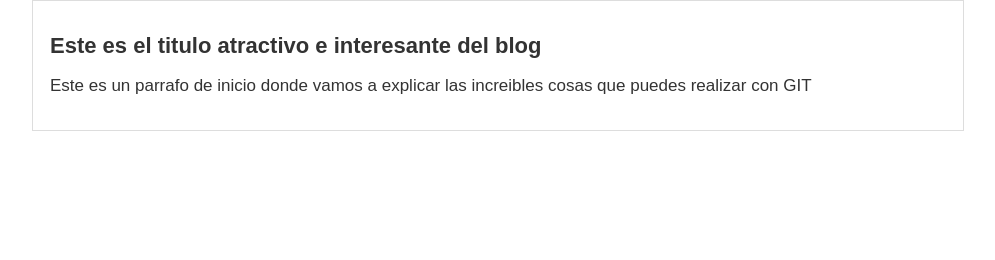
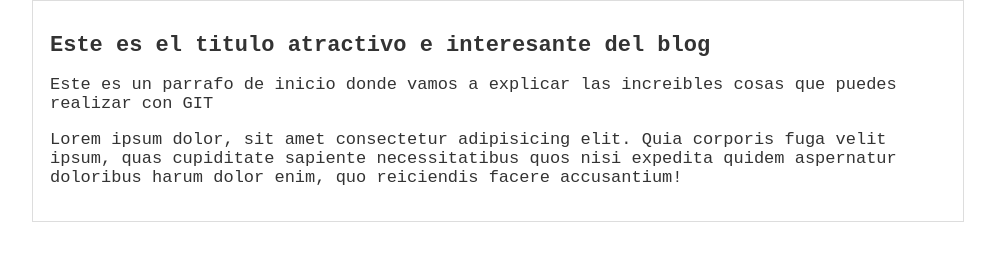
Before and after one commit to JasefHA/HyperBlog, a plain HTML site: page blogspot.html in a window 1280 px wide. Shown: the whole page, without its empty margins (142-1137 px from the left). Drawn offline with Linux system fonts and the light colour scheme.

Commit message:
se agrego parrafo y mejor tipografia

```diff
--- a/blogspot.html
+++ b/blogspot.html
@@ -12,6 +12,9 @@
         <div id="post">
             <h1>Este es el titulo atractivo e interesante del blog</h1>
             <p>Este es un parrafo de inicio donde vamos a explicar las increibles cosas que puedes realizar con GIT</p>
+            <p>Lorem ipsum dolor, sit amet consectetur adipisicing elit. Quia corporis fuga velit ipsum, quas cupiditate
+                sapiente necessitatibus quos nisi expedita quidem aspernatur doloribus harum dolor enim, quo reiciendis
+                facere accusantium!</p>
         </div>
     </div>
 
--- a/css/style.css
+++ b/css/style.css
@@ -1,7 +1,7 @@
 body{
     color: #333;
     text-align: center;
-    font-family: Arial, Helvetica, sans-serif;
+    font-family: 'Courier New', Courier, monospace;
     font-size: 17px;
     margin: 0;
     padding: 0;
```
